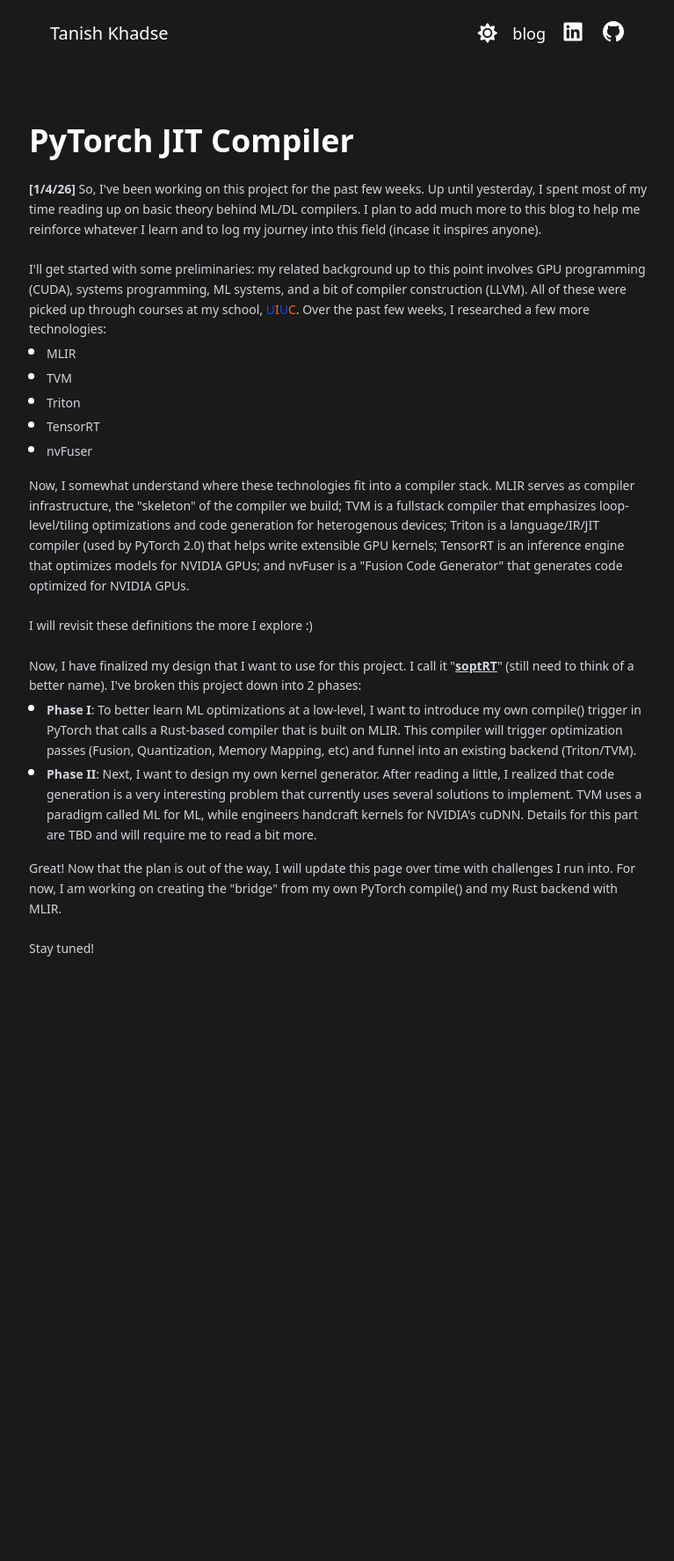
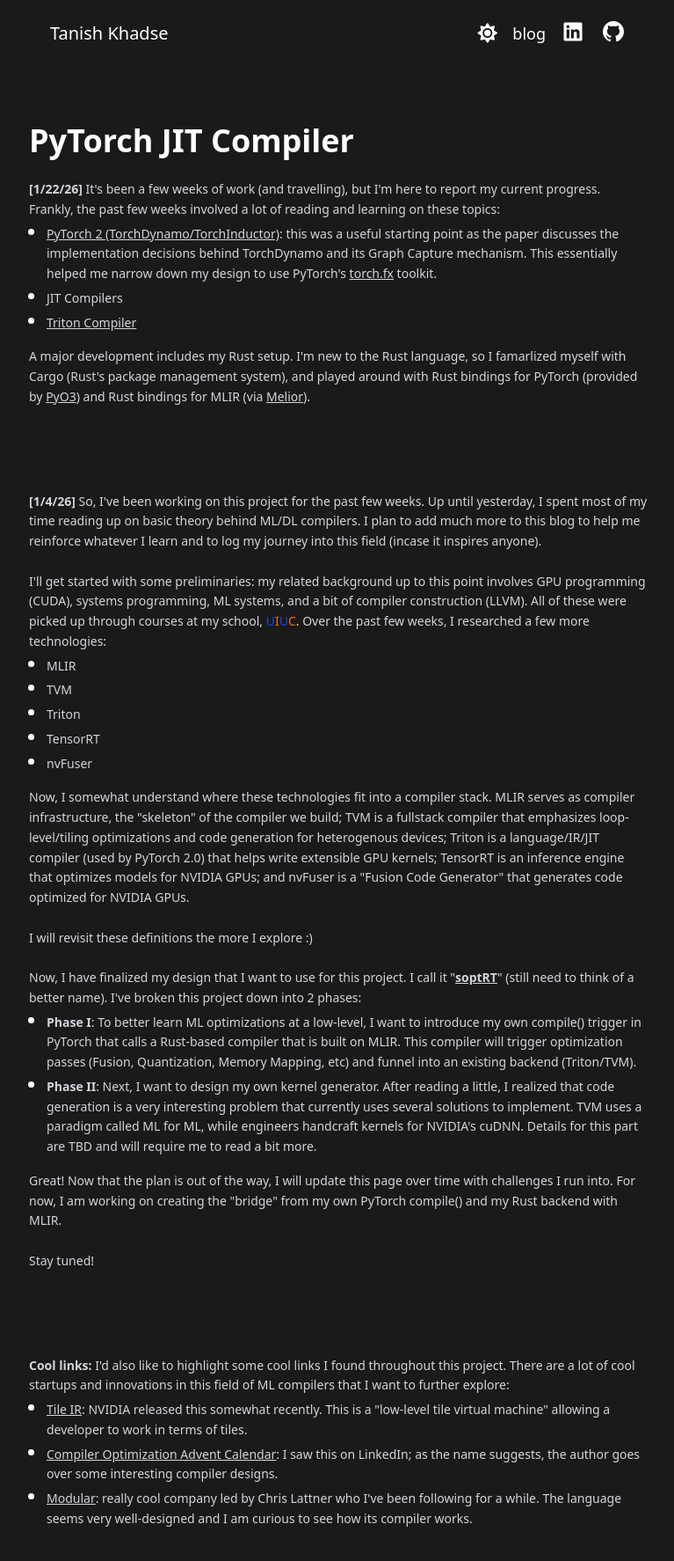
Before and after one commit to tkhdse/portfolio, a SvelteKit app: page /compiler in a window 1280 px wide. Shown: the top 1774 px of the page at 88% size, without its empty margins (255-1022 px from the left). Before the commit the page ends 1266 px from the top, so only its background shows below. Built offline with nearby package versions, Linux system fonts and the light colour scheme; a web font is replaced by a local one.

Commit message:
blog 1/22/24

```diff
--- a/src/routes/compiler/+page.svelte
+++ b/src/routes/compiler/+page.svelte
@@ -8,6 +8,25 @@
         <div class="text-2xl sm:text-3xl md:text-4xl font-bold mb-4 sm:mb-6">
             PyTorch JIT Compiler
         </div>
+
+        <div class="space-y-6 sm:space-y-4 text-sm sm:text-md text-gray-300 light-mode:text-[#66615E] leading-relaxed">
+            <span class="font-bold">[1/22/26]</span>
+            It's been a few weeks of work (and travelling), but I'm here to report my current progress. Frankly, the past few weeks involved a lot of reading and learning on these topics:
+            <ul class="list-disc list-outside ml-5 [&>li::marker]:text-xl [&>li::marker]:text-white light-mode:[&>li::marker]:text-[#2d2a28]">
+                <li><a href="https://docs.pytorch.org/assets/pytorch2-2.pdf" class="underline">PyTorch 2 (TorchDynamo/TorchInductor)</a>: this was a useful starting point as the paper discusses the implementation decisions behind TorchDynamo and its Graph Capture mechanism. This essentially helped me narrow down my design to use PyTorch's <a href="https://docs.pytorch.org/docs/stable/fx.html" class="underline">torch.fx</a> toolkit.</li>
+                <li>JIT Compilers</li>
+                <li><a href="https://www.eecs.harvard.edu/~htk/publication/2019-mapl-tillet-kung-cox.pdf" class="underline">Triton Compiler</a></li>
+            </ul>
+
+            A major development includes my Rust setup. I'm new to the Rust language, so I famarlized myself with Cargo (Rust's package management system), and played around with Rust bindings for PyTorch (provided by <a href="https://github.com/PyO3/pyo3" class="underline">PyO3</a>) and
+            Rust bindings for MLIR (via <a href="https://github.com/mlir-rs/melior" class="underline">Melior</a>).
+        </div>
+
+        <br>
+        <br>
+        <br>
+        <br>
+
 
         <div class="space-y-6 sm:space-y-4 text-sm sm:text-md text-gray-300 light-mode:text-[#66615E] leading-relaxed">
             <span class="font-bold">[1/4/26]</span>
@@ -72,6 +91,23 @@
 
 
         </div>
+
+        <br/>
+        <br/>
+        <br/>
+        <br/>
+
+        <div class="space-y-6 sm:space-y-4 text-sm sm:text-md text-gray-300 light-mode:text-[#66615E] leading-relaxed">
+            <span class="font-bold">Cool links:</span> I'd also like to highlight some cool links I found throughout this project. There are a lot of cool startups and innovations in this field of ML compilers that I want to further explore:
+
+
+            <ul class="list-disc list-outside ml-5 [&>li::marker]:text-xl [&>li::marker]:text-white light-mode:[&>li::marker]:text-[#2d2a28]">
+                <li><a href="https://docs.nvidia.com/cuda/tile-ir/latest/index.html#" class="underline">Tile IR</a>: NVIDIA released this somewhat recently. This is a "low-level tile virtual machine" allowing a developer to work in terms of tiles.</li>
+                <li><a href="https://xania.org/AoCO2025-archive" class="underline">Compiler Optimization Advent Calendar</a>: I saw this on LinkedIn; as the name suggests, the author goes over some interesting compiler designs.</li>
+                <li><a href="https://www.modular.com/" class="underline">Modular</a>: really cool company led by Chris Lattner who I've been following for a while. The language seems very well-designed and I am curious to see how its compiler works.</li>
+                <!-- <li><a href="https://xania.org/AoCO2025-archive" class="underline">Compiler Optimization Advent Calendar</a>: I saw this on LinkedIn; as the name suggests, the author goes over some interesting compiler designs</li> -->
+            </ul>
+        </div>
     </div>
 
 </div>
```
